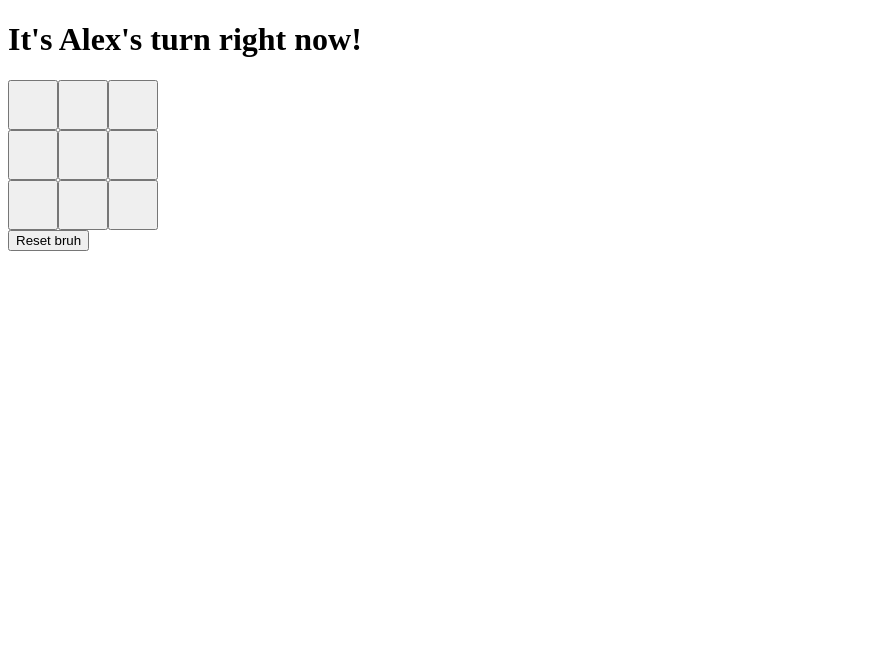
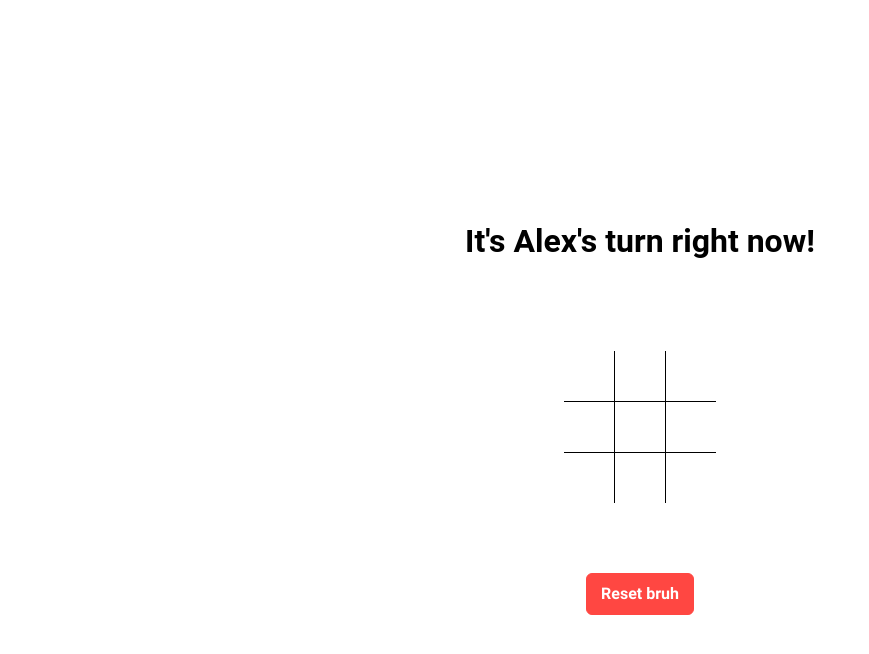
Before and after one commit to TheFutaBandit/odin_TicTacToe, a plain HTML site: page code/index.html in a window 1280 px wide. Shown: the whole page, without its empty margins (0-869 px from the left). Drawn offline with Linux system fonts and the light colour scheme.

Commit message:
button styling complete

```diff
--- a/code/styles.css
+++ b/code/styles.css
@@ -1,10 +1,77 @@
+:root {
+    font-family: nunito,roboto,proxima-nova,"proxima nova",sans-serif;
+}
+
+html {
+    min-height: 100vh;
+}
+
+body {
+    min-height: 100vh;
+}
+
+.container {
+    min-height: 100vh;
+
+    display: flex;
+    flex-direction: column;
+    justify-content: center;
+    align-items: center;
+
+    gap: 30px;
+}
+
 .board {
+    margin: 40px;
     display: grid;
+    background-color: black;
     grid-template-columns: repeat(3, 50px);
     grid-template-rows: repeat(3, 50px);
+    row-gap: 1px;
+    column-gap: 1px;
 }
 
 .cell {
     min-height: 50px;
     min-width: 50px;
+    border-style: none;
+    background-color: white;
 }
+
+.reset-button {
+    background-color:#FF4742;
+    border: 1px solid #FF4742;
+    min-height: 40px;
+    border-radius: 6px;
+    padding: 12px 14px;
+    color: white;
+    font-family: nunito,roboto,proxima-nova,"proxima nova",sans-serif;
+    font-size: 16px;
+    font-weight: 700;
+    cursor: pointer;
+    box-shadow: rgb(0,0,0 / 0.3) 1px 2px 4px;
+
+    box-sizing: border-box;
+    display: inline-block;
+
+    line-height: 16px;
+    outline: 0;
+
+    text-align: center;
+
+    text-rendering: geometricPrecision;
+
+    text-transform: none;
+    user-select: none;
+    -webkit-user-select: none;
+
+    touch-action: manipulation;
+
+    vertical-align: middle;
+}
+
+.reset-button:hover {
+    background-color: initial;
+    color: #FF4742;
+    background-position: 0 0;
+}
```
